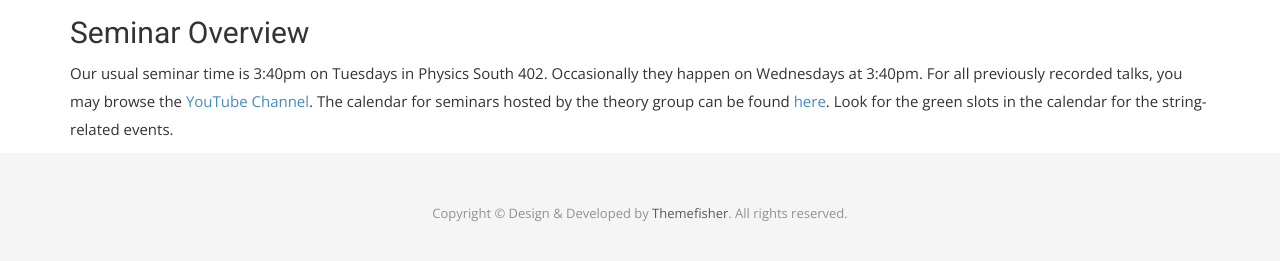
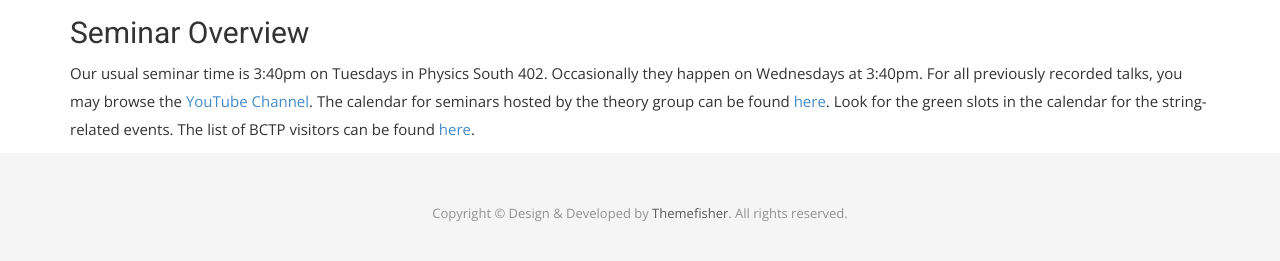
Before and after one commit to bousso-group/bousso-group.github.io, a Jekyll site: the page built from seminars.html, in a window 1280 px wide, cut to the strip 439-700 px from the top of the page. Built offline with Jekyll 4.4.1, drawn with Linux system fonts in a browser that asks for light colours; nearby versions of some CDN libraries; some web fonts are replaced.

Commit message:
Update seminars.html

```diff
--- a/seminars.html
+++ b/seminars.html
@@ -24,6 +24,8 @@ permalink: /seminars
                 Our usual seminar time is 3:40pm on Tuesdays in Physics South 402. Occasionally they happen on Wednesdays at 3:40pm. For all previously recorded talks, you may browse the <a href="https://www.youtube.com/channel/UCBpJej3l8l7mM594oKUxgxA">YouTube Channel</a>.
 
                 The calendar for seminars hosted by the theory group can be found <a href="https://www-theory.lbl.gov/wordpress/?page_id=6741">here</a>. Look for the green slots in the calendar for the string-related events.
+
+                The list of BCTP visitors can be found <a href="https://docs.google.com/document/d/1vbcnYhCSwRnW0otELRt1wdpRTPU-FuiXNmxbBFSc_-s/edit?usp=sharing">here</a>.
             </p>
         </div>
     </div>
```
